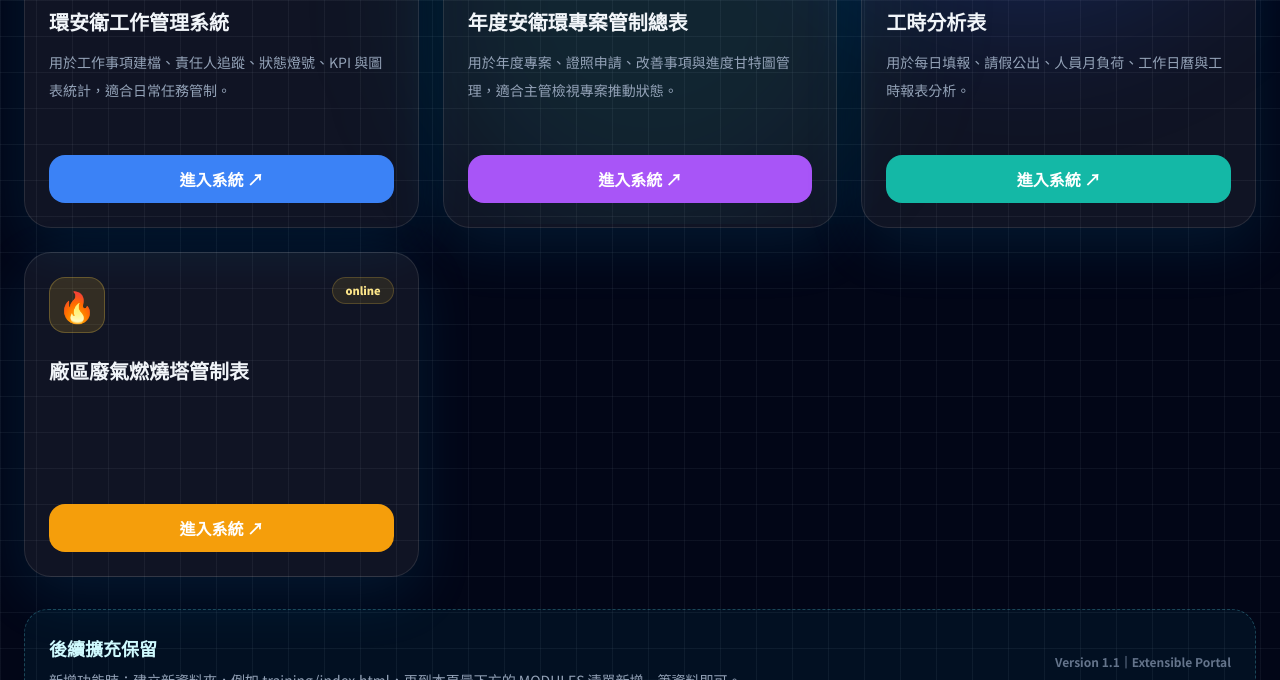
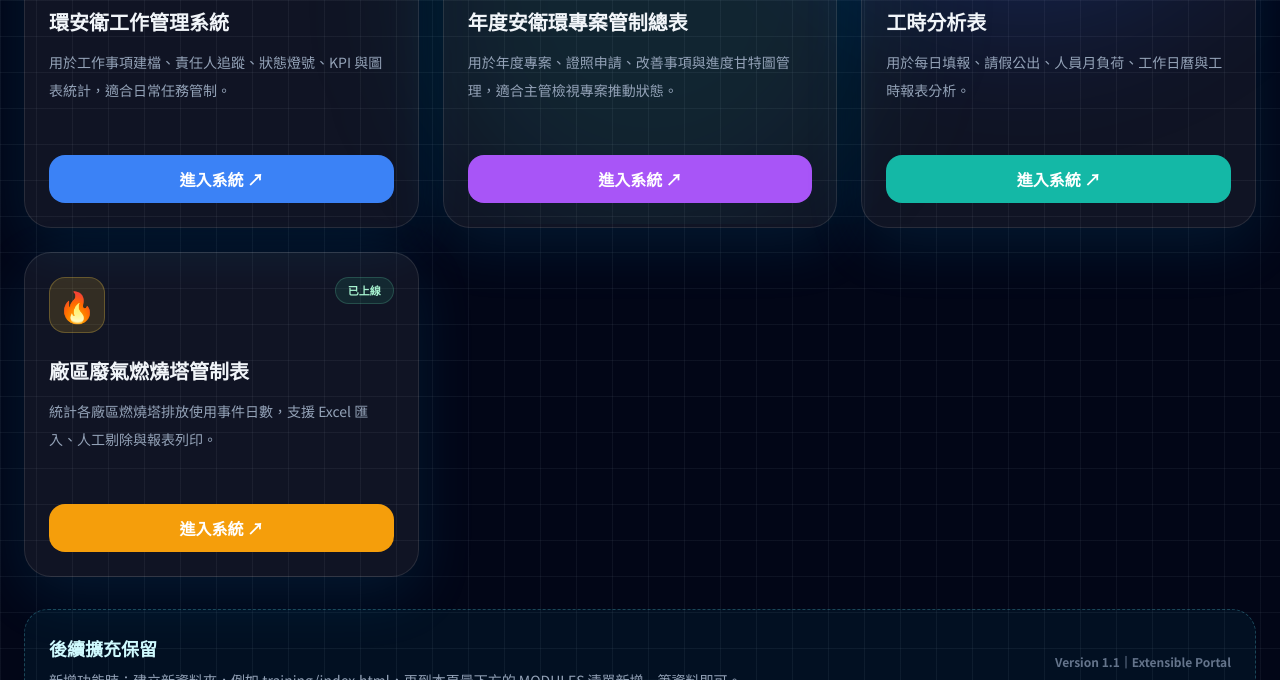
Before and after one commit to doublewater0804/ehs-management-portal, a plain HTML site: page index.html in a window 1280 px wide. Shown: the part 576-1256 px from the top of the page. Drawn offline with nearby package versions, Linux system fonts and the light colour scheme.

Commit message:
Update index.html

```diff
--- a/index.html
+++ b/index.html
@@ -112,13 +112,12 @@
         color: 'teal'
       },
       {
-        id: 'flare',
-        title: '廠區廢氣燃燒塔管制表',
-        desc: '統計各廠區燃燒塔排放使用事件日數，支援 Excel 匯入、人工剔除與報表列印。',
-        icon: '🔥',
-        path: './flare/index.html',
-        status: 'online',
-        color: 'amber'
+       title: '廠區廢氣燃燒塔管制表',
+       description: '統計各廠區燃燒塔排放使用事件日數，支援 Excel 匯入、人工剔除與報表列印。',
+       href: 'flare/index.html',
+       icon: '🔥',
+       status: '已上線',
+       color: 'amber'
       }
 
       /*
```
